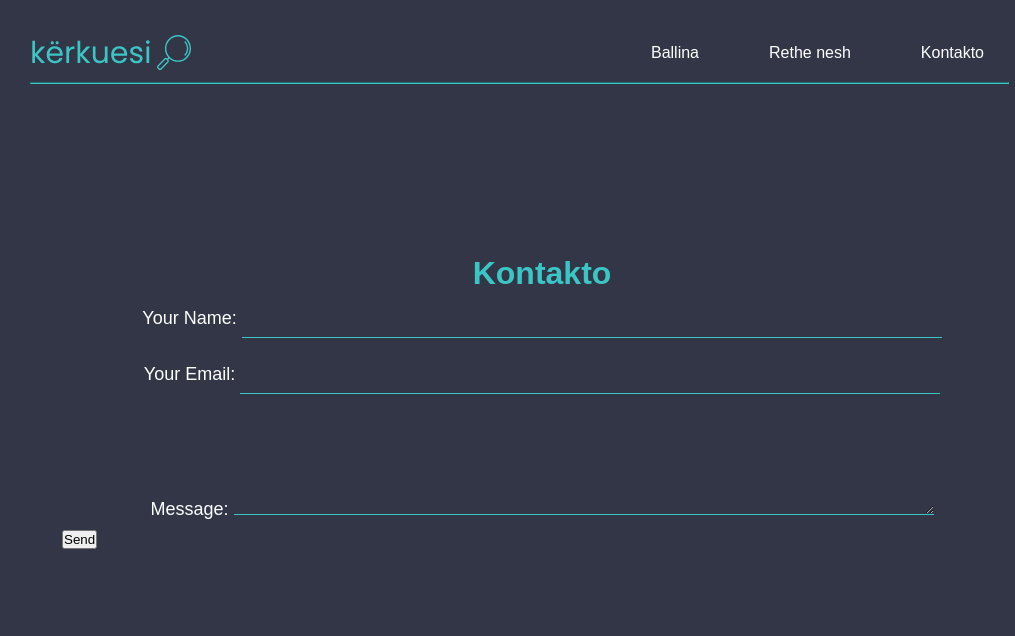
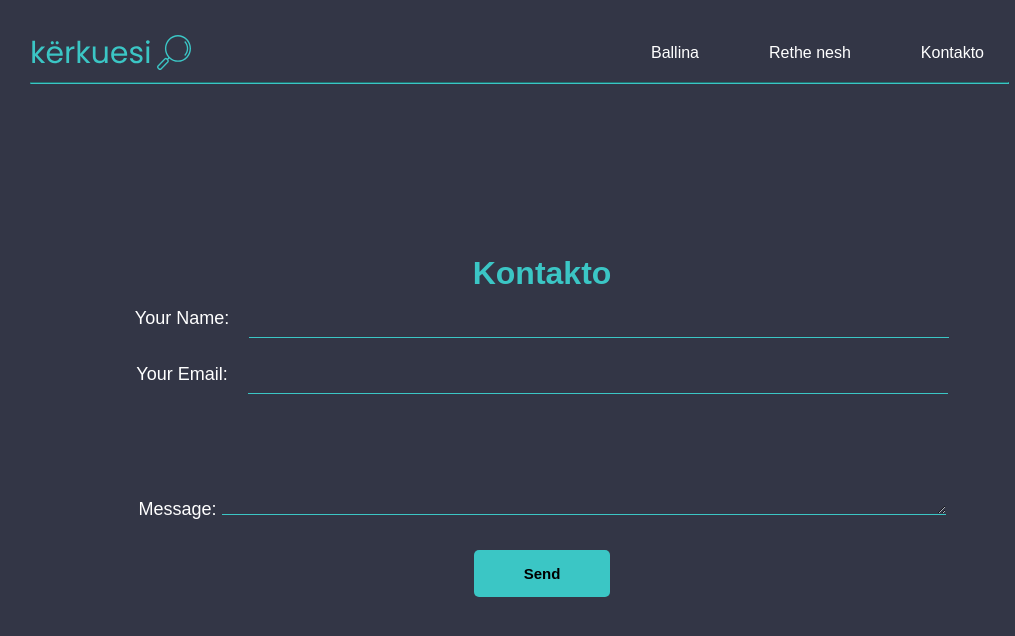
Before and after one commit to lirimh/react-kerkuesi, a React (Create React App) app: page /contact in a window 1280 px wide. Shown: the top 636 px of the page, without its empty margins (98-1113 px from the left). Built offline with nearby package versions, Linux system fonts and the light colour scheme.

Commit message:
contact form another one

```diff
--- a/src/App.css
+++ b/src/App.css
@@ -108,6 +108,7 @@ main {
 	color: #fff;
 	font-family: 'Poppins', sans-serif;
 	font-weight: bold;
+	margin-left: 15px;
 }
 
 textarea:focus,
@@ -121,7 +122,7 @@ input:focus {
 	border-right: none;
 	border-bottom: 1px solid #3bc6c5;
 	background-color: transparent;
-	width: 700px;
+	width: 724px;
 	padding-top: 70px;
 	color: #fff;
 	font-family: 'Poppins', sans-serif;
--- a/src/components/Contact.js
+++ b/src/components/Contact.js
@@ -16,7 +16,7 @@ const Contact = () => {
                     <label>Message: <textarea name="message"></textarea></label>
                 </div>
                 <p>
-                    <button type="submit">Send</button>
+                    <button  className="form-button" type="submit">Send</button>
                 </p>
                 </form>
             </main>
```
